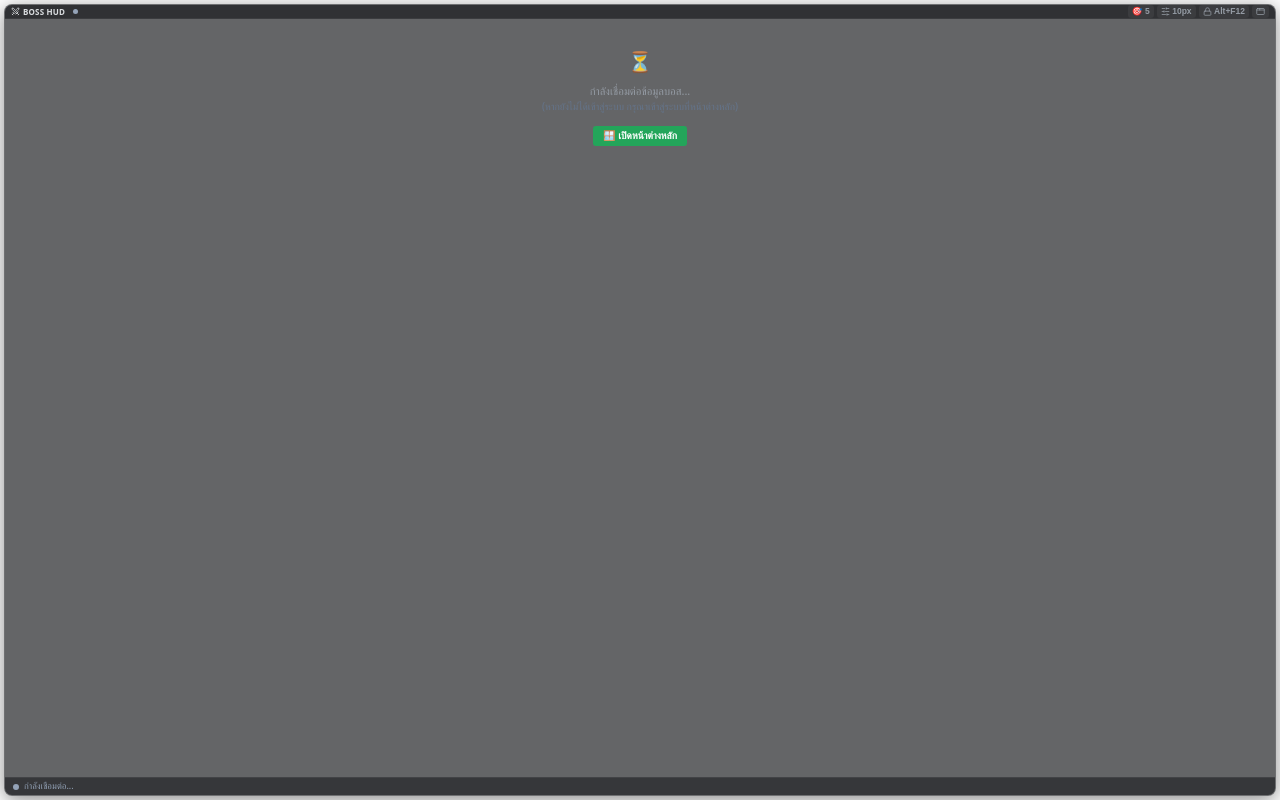
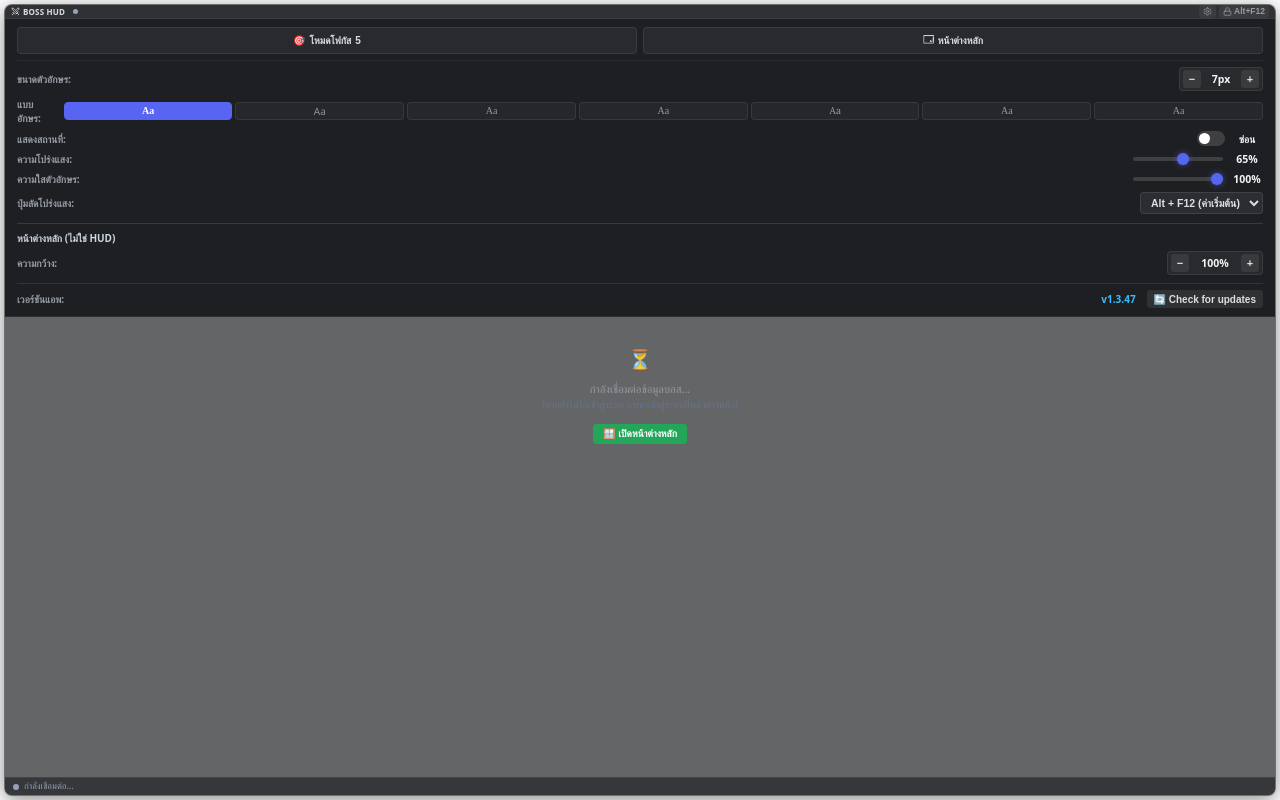
Before and after one commit to tinnakornid2/Boss-time, an Electron app: page desktop-app/overlay/index.html in a window 1280 px wide. Both pictures are taken after a click on the button "เมนู HUD: โฟกัส, หน้าต่างหลัก, ตัวอักษร, ความโปร่งแสง". Drawn offline with nearby package versions, Linux system fonts and the light colour scheme; no server answers; a web font is replaced by a local one.

Commit message:
HUD: compact one-line rows, font down to 7px, text opacity, single gear menu
Owner's choices for a HUD that stays out of the way while playing:
- One line per boss (countdown and spawn time side by side); spacing follows
  the font size.
- The countdown is 0.92x at weight 600, so it always looks as big as the boss
  name: one font control for both.
- Font goes down to 7px. The dashboard only accepts 10-18px, so a size under
  10px stays in the HUD and is not sent to the main window.
- Text opacity slider (25-100%, per device, localStorage only). NOW and ALERT
  rows always stay solid.
- The header keeps only the gear menu and click-through. Focus mode and
  "open main window" moved to the top of the gear menu.

Co-Authored-By: Claude Opus 5.5 <noreply@anthropic.com>

```diff
--- a/desktop-app/overlay/index.html
+++ b/desktop-app/overlay/index.html
@@ -22,19 +22,15 @@
                 <span class="hud-status-dot" id="hudStatusDot" data-state="connecting" role="img" aria-label="Connecting"></span>
             </div>
             <div class="hud-controls">
-                <button type="button" class="btn-icon interactive-element" id="btnHudFocus" aria-pressed="false" title="แสดงเฉพาะ NOW และ 5 รายการใกล้เกิด">
-                    <span class="icon-wrap">🎯</span><span id="hudFocusLabel">5</span>
-                </button>
                 <button type="button" class="btn-icon btn-hud-update interactive-element" id="btnHudUpdate" style="display: none;" title="🚀 New version available! Click to download and update automatically">
                     <span class="icon-wrap" style="color: #f59e0b;">🚀</span>
                     <span id="hudUpdateBadgeText" style="font-weight: 700; color: #facc15; font-size: 8.5px; margin-left: 2px;">Update</span>
                 </button>
                 <button type="button" class="btn-icon interactive-element" id="btnFontSettings" title="ตั้งค่าตัวอักษร, ความโปร่งแสง และปุ่มคีย์ลัด (HUD Settings)">
                     <span class="icon-wrap">
-                        <!-- Lucide Settings / Sliders -->
-                        <svg xmlns="http://www.w3.org/2000/svg" width="13" height="13" viewBox="0 0 24 24" fill="none" stroke="currentColor" stroke-width="2" stroke-linecap="round" stroke-linejoin="round" class="lucide lucide-sliders-horizontal"><line x1="21" x2="14" y1="4" y2="4"></line><line x1="10" x2="3" y1="4" y2="4"></line><line x1="21" x2="12" y1="12" y2="12"></line><line x1="8" x2="3" y1="12" y2="12"></line><line x1="21" x2="16" y1="20" y2="20"></line><line x1="12" x2="3" y1="20" y2="20"></line><line x1="14" x2="14" y1="2" y2="6"></line><line x1="8" x2="8" y1="10" y2="14"></line><line x1="16" x2="16" y1="18" y2="22"></line></svg>
+                        <!-- Lucide Settings (gear) -->
+                        <svg xmlns="http://www.w3.org/2000/svg" width="13" height="13" viewBox="0 0 24 24" fill="none" stroke="currentColor" stroke-width="2" stroke-linecap="round" stroke-linejoin="round" class="lucide lucide-settings"><path d="M12.22 2h-.44a2 2 0 0 0-2 2v.18a2 2 0 0 1-1 1.73l-.43.25a2 2 0 0 1-2 0l-.15-.08a2 2 0 0 0-2.73.73l-.22.38a2 2 0 0 0 .73 2.73l.15.1a2 2 0 0 1 1 1.72v.51a2 2 0 0 1-1 1.74l-.15.09a2 2 0 0 0-.73 2.73l.22.38a2 2 0 0 0 2.73.73l.15-.08a2 2 0 0 1 2 0l.43.25a2 2 0 0 1 1 1.73V20a2 2 0 0 0 2 2h.44a2 2 0 0 0 2-2v-.18a2 2 0 0 1 1-1.73l.43-.25a2 2 0 0 1 2 0l.15.08a2 2 0 0 0 2.73-.73l.22-.39a2 2 0 0 0-.73-2.73l-.15-.08a2 2 0 0 1-1-1.74v-.5a2 2 0 0 1 1-1.74l.15-.09a2 2 0 0 0 .73-2.73l-.22-.38a2 2 0 0 0-2.73-.73l-.15.08a2 2 0 0 1-2 0l-.43-.25a2 2 0 0 1-1-1.73V4a2 2 0 0 0-2-2z"></path><circle cx="12" cy="12" r="3"></circle></svg>
                     </span>
-                    <span id="fontSizeDisplay">11px</span>
                 </button>
                 <button type="button" class="btn-icon btn-click-through interactive-element" id="btnClickThrough" title="สลับโหมดคลิกทะลุโปร่งแสง">
                     <span id="clickThroughIcon" class="icon-wrap">
@@ -42,12 +38,6 @@
                         <svg xmlns="http://www.w3.org/2000/svg" width="13" height="13" viewBox="0 0 24 24" fill="none" stroke="currentColor" stroke-width="2" stroke-linecap="round" stroke-linejoin="round" class="lucide lucide-lock"><rect width="18" height="11" x="3" y="11" rx="2" ry="2"></rect><path d="M7 11V7a5 5 0 0 1 10 0v4"></path></svg>
                     </span>
                     <span id="clickThroughLabel">Alt+F12</span>
-                </button>
-                <button type="button" class="btn-icon interactive-element" id="btnOpenMain" title="เปิดหน้าต่างหลัก (Full Dashboard)">
-                    <span class="icon-wrap">
-                        <!-- Lucide AppWindow -->
-                        <svg xmlns="http://www.w3.org/2000/svg" width="13" height="13" viewBox="0 0 24 24" fill="none" stroke="currentColor" stroke-width="2" stroke-linecap="round" stroke-linejoin="round" class="lucide lucide-app-window"><rect x="2" y="4" width="20" height="16" rx="2"></rect><path d="M10 4v4"></path><path d="M2 8h20"></path></svg>
-                    </span>
                 </button>
             </div>
         </header>
@@ -62,10 +52,19 @@
 
         <!-- Dropdown drawer for adjusting font, size, opacity, location and hotkey -->
         <div class="hud-font-panel interactive-element" id="hudFontPanel">
+            <!-- Header actions live here; only click-through stays in the header (owner's choice) -->
+            <div class="hud-menu-actions">
+                <button type="button" class="btn-menu-action interactive-element" id="btnHudFocus" aria-pressed="false" title="แสดงเฉพาะ NOW และ 5 รายการใกล้เกิด">
+                    <span class="icon-wrap">🎯</span><span id="menuFocusText">โหมดโฟกัส</span><span id="hudFocusLabel">5</span>
+                </button>
+                <button type="button" class="btn-menu-action interactive-element" id="btnOpenMain" title="เปิดหน้าต่างหลัก (Full Dashboard)">
+                    <span class="icon-wrap">🗔</span><span id="menuOpenMainText">หน้าต่างหลัก</span>
+                </button>
+            </div>
             <div class="font-panel-row">
                 <span class="font-panel-label" id="labelFontSize">ขนาดตัวอักษร:</span>
                 <div class="size-stepper">
-                    <button type="button" class="btn-stepper interactive-element" id="btnFontSizeMinus" title="ลดขนาด (ต่ำสุด 10px)">−</button>
+                    <button type="button" class="btn-stepper interactive-element" id="btnFontSizeMinus" title="ลดขนาด (ต่ำสุด 7px)">−</button>
                     <span class="stepper-value" id="stepperValue">11px</span>
                     <button type="button" class="btn-stepper interactive-element" id="btnFontSizePlus" title="เพิ่มขนาด (สูงสุด 18px)">+</button>
                 </div>
@@ -104,6 +103,14 @@
                 <div class="opacity-control">
                     <input type="range" class="opacity-slider interactive-element" id="opacitySlider" min="20" max="100" value="65">
                     <span class="stepper-value" id="opacityDisplay">65%</span>
+                </div>
+            </div>
+            <!-- Text opacity (NOW and ALERT rows stay solid) -->
+            <div class="font-panel-row">
+                <span class="font-panel-label" id="labelTextOpacity">ความใสตัวอักษร:</span>
+                <div class="opacity-control">
+                    <input type="range" class="opacity-slider interactive-element" id="textOpacitySlider" min="25" max="100" step="5" value="100">
+                    <span class="stepper-value" id="textOpacityDisplay">100%</span>
                 </div>
             </div>
             <!-- Custom Hotkey Selector -->
--- a/desktop-app/overlay/overlay.css
+++ b/desktop-app/overlay/overlay.css
@@ -335,6 +335,42 @@ body {
     display: flex !important;
 }
 
+/* Gear menu actions (moved out of the header) */
+.hud-menu-actions {
+    display: flex;
+    gap: 6px;
+    padding-bottom: 6px;
+    border-bottom: 1px solid rgba(255, 255, 255, 0.06);
+}
+
+.btn-menu-action {
+    flex: 1;
+    display: inline-flex;
+    align-items: center;
+    justify-content: center;
+    gap: 4px;
+    padding: 4px 6px;
+    border-radius: 4px;
+    border: 1px solid rgba(255, 255, 255, 0.08);
+    background: rgba(255, 255, 255, 0.05);
+    color: #dbdee1;
+    font-size: 10px;
+    font-weight: 600;
+    cursor: pointer;
+    white-space: nowrap;
+}
+
+.btn-menu-action:hover {
+    background: rgba(255, 255, 255, 0.1);
+    color: #ffffff;
+}
+
+#btnHudFocus.active {
+    border-color: rgba(250, 204, 21, 0.45);
+    background: rgba(250, 204, 21, 0.14);
+    color: #fde68a;
+}
+
 @keyframes slideDown {
     from { opacity: 0; transform: translateY(-4px); }
     to { opacity: 1; transform: translateY(0); }
@@ -554,7 +590,7 @@ body {
     padding: 5px;
     display: flex;
     flex-direction: column;
-    gap: 3px;
+    gap: 2px;
 }
 
 .hud-body::-webkit-scrollbar {
@@ -634,7 +670,8 @@ body {
 
 /* Discord Style Category Headers */
 .hud-group-header {
-    font-size: 9px;
+    font-size: max(7px, calc(var(--hud-font-size, 11px) * 0.8));
+    opacity: var(--hud-text-opacity, 1);
     font-weight: 700;
     text-transform: uppercase;
     letter-spacing: 0.04em;
@@ -654,9 +691,10 @@ body {
 .boss-card {
     background: rgba(35, 36, 40, 0.45);
     border: 1px solid rgba(255, 255, 255, 0.03);
-    border-radius: 6px;
-    padding: 3px 8px;
-    min-height: 28px;
+    border-radius: 5px;
+    /* Compact: one line per boss; spacing follows the font size. */
+    padding: calc(var(--hud-font-size, 11px) * 0.15) calc(var(--hud-font-size, 11px) * 0.6);
+    min-height: 0;
     display: flex;
     align-items: center;
     justify-content: space-between;
@@ -729,7 +767,7 @@ body {
 .badge-alert {
     background: #f0b232;
     color: #121316;
-    font-size: 8px;
+    font-size: max(6px, calc(var(--hud-font-size, 11px) * 0.72));
     font-weight: 800;
     padding: 1px 4px;
     border-radius: 3px;
@@ -756,11 +794,15 @@ body {
 
 .boss-timer-stack {
     display: flex;
-    flex-direction: column;
-    align-items: flex-end;
-    justify-content: center;
-    line-height: 1.12;
+    flex-direction: row;
+    align-items: baseline;
+    justify-content: flex-end;
+    gap: 0.45em;
+    line-height: 1.25;
 }
+
+/* Text opacity (HUD setting). Bosses at NOW or with an admin alert always stay solid. */
+.boss-card:not(.now):not(.pre-spawned) > * { opacity: var(--hud-text-opacity, 1); }
 
 /* Discord Style Micro Action Buttons */
 .btn-kill-now, .btn-time-manual {
@@ -816,29 +858,28 @@ body {
 }
 
 /* Timer Display */
+/* Digits are full height and look bigger than a name at the same size; 0.92 at weight 600
+   makes the countdown look as big as the boss name at every font size (owner's choice). */
 .boss-timer {
-    font-size: calc(var(--hud-font-size, 11px) * 0.96);
-    font-weight: 700;
+    font-size: calc(var(--hud-font-size, 11px) * 0.92);
+    font-weight: 600;
     font-family: var(--hud-font, ui-sans-serif, system-ui, sans-serif);
     font-variant-numeric: tabular-nums;
-    min-width: 44px;
     text-align: right;
     letter-spacing: -0.01em;
 }
 
 .boss-spawn-clock {
-    font-size: calc(var(--hud-font-size, 11px) * 0.78);
-    color: rgba(255, 255, 255, 0.38);
+    font-size: calc(var(--hud-font-size, 11px) * 0.8);
+    color: rgba(255, 255, 255, 0.4);
     font-variant-numeric: tabular-nums;
     font-weight: 500;
     text-align: right;
-    line-height: 1.05;
-    margin-top: 1px;
 }
 
 .timer-now {
     color: #ef4444;
-    font-weight: 800;
+    font-weight: 700;
 }
 
 .timer-soon {
@@ -851,7 +892,7 @@ body {
 
 .timer-unset {
     color: rgba(255, 255, 255, 0.38);
-    font-size: 10px;
+    font-size: calc(var(--hud-font-size, 11px) * 0.85);
 }
 
 /* Time Setting Drawer */
--- a/desktop-app/overlay/overlay.js
+++ b/desktop-app/overlay/overlay.js
@@ -100,11 +100,14 @@ const I18N_HUD = {
         label_show_invasion: 'บอสอินเวชั่น:',
         label_panel_width: 'ความกว้างโปรแกรมหลัก:',
         label_opacity: 'ความโปร่งแสง:',
+        label_text_opacity: 'ความใสตัวอักษร:',
         label_hotkey: 'ปุ่มลัดโปร่งแสง:',
         label_custom_key: 'กดคีย์บนคีย์บอร์ด:',
         loc_show: 'แสดง',
         loc_hide: 'ซ่อน',
-        tooltip_settings: 'ตั้งค่า HUD (ตัวอักษร, ขนาด, โปร่งแสง, สถานที่)',
+        tooltip_settings: 'เมนู HUD: โฟกัส, หน้าต่างหลัก, ตัวอักษร, ความโปร่งแสง',
+        menu_focus: 'โหมดโฟกัส',
+        menu_open_main: 'หน้าต่างหลัก',
         tooltip_clickthrough: 'สลับโหมดคลิกทะลุโปร่งแสง',
         tooltip_openmain: 'เปิดหน้าต่างหลัก (Full Dashboard)',
         tooltip_killnow: 'Kill now (คลิก 2 ครั้ง)',
@@ -124,7 +127,7 @@ const I18N_HUD = {
         toast_time_fail: '⚠️ บันทึกเวลาไม่สำเร็จ: {error}',
         toast_hotkey_success: '✨ ตั้งปุ่มลัดโปร่งแสงเป็น [{key}] สำเร็จ!',
         toast_hotkey_fail: '⚠️ ไม่สามารถตั้งปุ่ม {key} ได้ ({error})',
-        tooltip_font_minus: 'ลดขนาด (ต่ำสุด 10px)',
+        tooltip_font_minus: 'ลดขนาด (ต่ำสุด 7px)',
         tooltip_font_plus: 'เพิ่มขนาด (สูงสุด 18px)',
         tooltip_width_minus: 'ลดความกว้างหน้าต่างหลัก',
         tooltip_width_toggle: 'คลิกเพื่อสลับ 36rem / 100%',
@@ -172,11 +175,14 @@ const I18N_HUD = {
         label_show_invasion: 'Invasion Bosses:',
         label_panel_width: 'Main Window Width:',
         label_opacity: 'HUD Opacity:',
+        label_text_opacity: 'Text Opacity:',
         label_hotkey: 'Click-Thru Hotkey:',
         label_custom_key: 'Press Keyboard Keys:',
         loc_show: 'Show',
         loc_hide: 'Hide',
-        tooltip_settings: 'HUD Settings (Font, Size, Opacity, Location)',
+        tooltip_settings: 'HUD menu: focus, main window, font, opacity',
+        menu_focus: 'Focus mode',
+        menu_open_main: 'Main window',
         tooltip_clickthrough: 'Toggle Click-Through Mode',
         tooltip_openmain: 'Open Main Dashboard',
         tooltip_killnow: 'Kill Now (Click 2x)',
@@ -196,7 +202,7 @@ const I18N_HUD = {
         toast_time_fail: '⚠️ Failed to save time: {error}',
         toast_hotkey_success: '✨ Click-through hotkey set to [{key}]!',
         toast_hotkey_fail: '⚠️ Failed to set hotkey {key} ({error})',
-        tooltip_font_minus: 'Decrease font size (min 10px)',
+        tooltip_font_minus: 'Decrease font size (min 7px)',
         tooltip_font_plus: 'Increase font size (max 18px)',
         tooltip_width_minus: 'Decrease main window width',
         tooltip_width_toggle: 'Click to toggle 36rem / 100%',
@@ -266,6 +272,9 @@ const dom = {
     panelWidthDisplay: document.getElementById('panelWidthDisplay'),
     opacitySlider: document.getElementById('opacitySlider'),
     opacityDisplay: document.getElementById('opacityDisplay'),
+    textOpacitySlider: document.getElementById('textOpacitySlider'),
+    textOpacityDisplay: document.getElementById('textOpacityDisplay'),
+    labelTextOpacity: document.getElementById('labelTextOpacity'),
     hotkeySelect: document.getElementById('hotkeySelect'),
     customHotkeyRow: document.getElementById('customHotkeyRow'),
     customHotkeyInput: document.getElementById('customHotkeyInput'),
@@ -497,6 +506,7 @@ function updateHudLanguageUI() {
     if (dom.labelMainWindowSection) dom.labelMainWindowSection.textContent = t('main_window_section');
     if (dom.labelPanelWidth) dom.labelPanelWidth.textContent = t('main_window_width');
     if (dom.labelOpacity) dom.labelOpacity.textContent = t('label_opacity');
+    if (dom.labelTextOpacity) dom.labelTextOpacity.textContent = t('label_text_opacity');
     if (dom.labelHotkey) dom.labelHotkey.textContent = t('label_hotkey');
     if (dom.labelCustomKey) dom.labelCustomKey.textContent = t('label_custom_key');
     if (dom.locationStatusText) dom.locationStatusText.textContent = state.showLocation ? t('loc_show') : t('loc_hide');
@@ -504,6 +514,10 @@ function updateHudLanguageUI() {
     if (dom.btnFontSettings) dom.btnFontSettings.title = t('tooltip_settings');
     if (dom.btnClickThrough) dom.btnClickThrough.title = t('tooltip_clickthrough');
     if (dom.btnOpenMain) dom.btnOpenMain.title = t('tooltip_openmain');
+    const menuFocusText = document.getElementById('menuFocusText');
+    if (menuFocusText) menuFocusText.textContent = t('menu_focus');
+    const menuOpenMainText = document.getElementById('menuOpenMainText');
+    if (menuOpenMainText) menuOpenMainText.textContent = t('menu_open_main');
     updateClickThroughHint();
     updateFocusModeUI();
     renderConnectionStatus();
@@ -656,6 +670,11 @@ function initFontSettings() {
             applyOpacity(e.target.value, true);
         });
     }
+    if (dom.textOpacitySlider) {
+        dom.textOpacitySlider.addEventListener('input', (e) => {
+            applyTextOpacity(e.target.value, true);
+        });
+    }
 
     // Hotkey selector listeners
     if (dom.hotkeySelect) {
@@ -749,6 +768,12 @@ function initFontSettings() {
     } catch (_) {
         applyOpacity(65, false);
     }
+
+    let savedTextOpacity = 100;
+    try {
+        savedTextOpacity = Number(localStorage.getItem('hud.textOpacity')) || 100;
+    } catch (_) {}
+    applyTextOpacity(savedTextOpacity, false);
 }
 
 function applyPanelWidth(val, syncIPC = true) {
@@ -787,6 +812,19 @@ function applyOpacity(val, save = true) {
         if (window.electronAPI && typeof window.electronAPI.saveHudSettings === 'function') {
             window.electronAPI.saveHudSettings({ opacity: state.opacity / 100 });
         }
+    }
+}
+
+// Text opacity is a per-device HUD preference (localStorage only, never Firebase).
+function applyTextOpacity(val, save = true) {
+    state.textOpacity = Math.max(25, Math.min(100, Math.round(Number(val) || 100)));
+    dom.hudPanel.style.setProperty('--hud-text-opacity', (state.textOpacity / 100).toFixed(2));
+    if (dom.textOpacitySlider) dom.textOpacitySlider.value = state.textOpacity;
+    if (dom.textOpacityDisplay) dom.textOpacityDisplay.textContent = `${state.textOpacity}%`;
+    if (save) {
+        try {
+            localStorage.setItem('hud.textOpacity', String(state.textOpacity));
+        } catch (_) {}
     }
 }
 
@@ -847,7 +885,7 @@ function renderFontPills() {
 }
 
 function applyFontSettings(fontSize, font, syncIPC = true) {
-    state.fontSize = Math.max(10, Math.min(18, Math.round(fontSize)));
+    state.fontSize = Math.max(7, Math.min(18, Math.round(fontSize)));
     if (font && AVAILABLE_FONTS.some(x => x.value === font)) {
         state.font = font;
     }
@@ -873,7 +911,8 @@ function applyFontSettings(fontSize, font, syncIPC = true) {
     });
 
     if (syncIPC && window.electronAPI && typeof window.electronAPI.syncFontSettings === 'function') {
-        window.electronAPI.syncFontSettings({ fontSize: state.fontSize, font: state.font });
+        // The dashboard accepts 10-18px only, so a smaller HUD size is kept in the HUD.
+        window.electronAPI.syncFontSettings({ fontSize: state.fontSize >= 10 ? state.fontSize : undefined, font: state.font });
     }
     updateAnnouncementMarquee();
 }
```
Also changed, not shown: test/hud-compact.test.js (added, +53 -0 lines), test/realtime-alerts.test.js (+3 -2 lines).
